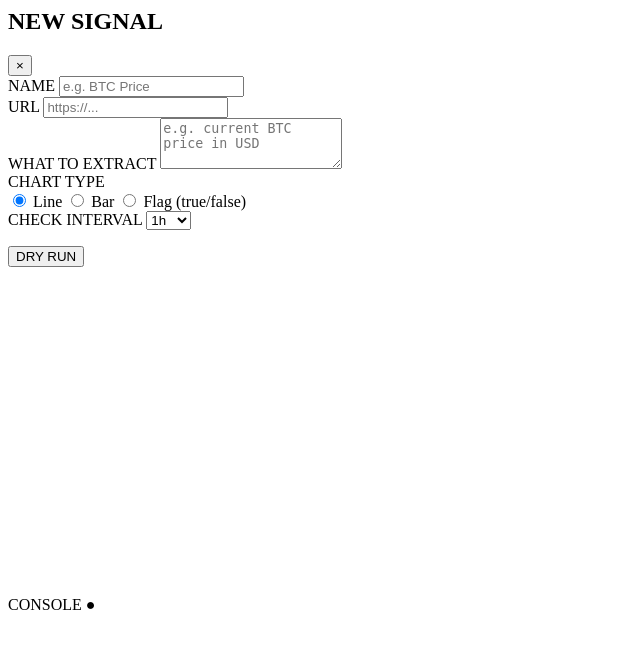
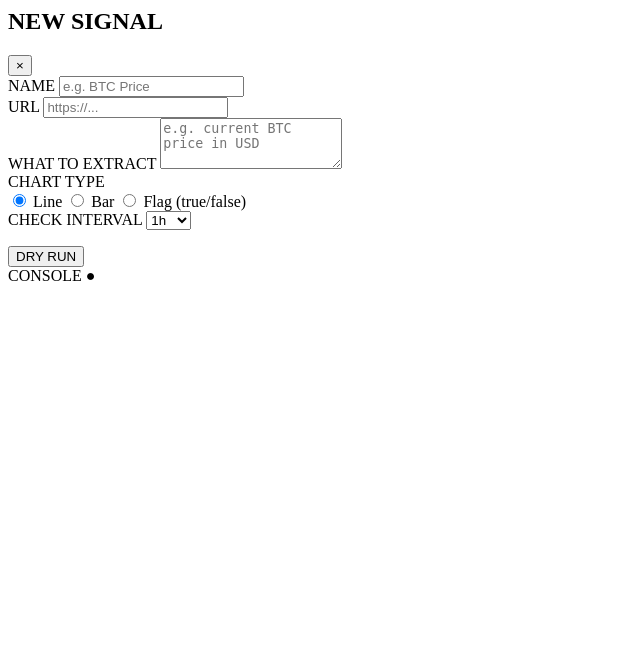
Before and after one commit to juanroldanbrz/signals-app, a FastAPI app: template src/templates/partials/create_modal.html in a window 1280 px wide. Shown: the top 649 px of the page, without its empty margins (0-640 px from the left). Run offline with FastAPI, Linux system fonts and the light colour scheme; the template is opened without the code that fills it, so the values that code supplies are empty; parts of the project's set-up code (start-up, migrations or seed data) failed here and were passed over.

Commit message:
fix: console inside form (no dead space), fix event.msg key, proper console height

```diff
--- a/src/templates/partials/create_modal.html
+++ b/src/templates/partials/create_modal.html
@@ -1,10 +1,10 @@
 <div id="create-modal"
      class="fixed inset-0 bg-black/80 backdrop-blur-sm flex items-center justify-center z-50"
      onclick="if(event.target===this) this.remove()">
-  <div class="bg-dark-card border border-dark-border rounded-lg w-full max-w-xl mx-4" onclick="event.stopPropagation()">
+  <div class="bg-dark-card border border-dark-border rounded-lg w-full max-w-xl mx-4 flex flex-col max-h-[90vh]" onclick="event.stopPropagation()">
 
     <!-- Header -->
-    <div class="flex items-center justify-between px-6 py-4 border-b border-dark-border">
+    <div class="flex items-center justify-between px-6 py-4 border-b border-dark-border shrink-0">
       <div class="flex items-center gap-3">
         <h2 class="font-bold text-white tracking-wider text-sm font-mono">NEW SIGNAL</h2>
         {% if user.subscription_type == "FREE" %}
@@ -15,12 +15,15 @@
         class="text-gray-600 hover:text-white transition-colors text-xl leading-none">×</button>
     </div>
 
+    <!-- Body: scrollable -->
+    <div class="overflow-y-auto flex-1">
+
       <!-- Flip card -->
       <div style="perspective: 1000px;">
-      <div id="flip-inner" style="transition: transform 0.5s; transform-style: preserve-3d; position: relative; min-height: 520px;">
+        <div id="flip-inner" style="transition: transform 0.5s; transform-style: preserve-3d; position: relative;">
 
           <!-- FRONT: Form -->
-        <div style="backface-visibility: hidden;" class="px-6 py-5 absolute inset-0">
+          <div style="backface-visibility: hidden;" class="px-6 py-5">
             <div class="space-y-4">
               <div>
                 <label class="block text-xs text-gray-600 font-mono mb-1">NAME</label>
@@ -77,10 +80,23 @@
                 DRY RUN
               </button>
             </div>
+
+            <!-- Console — inside the form, shown during dry run -->
+            <div id="dry-run-console" class="hidden mt-4">
+              <div class="bg-black border border-dark-border rounded overflow-hidden">
+                <div class="flex items-center gap-2 px-3 py-1.5 border-b border-dark-border">
+                  <span class="text-xs text-gray-600 font-mono tracking-wider">CONSOLE</span>
+                  <span id="console-spinner" class="hidden text-neon-green text-xs font-mono animate-pulse">●</span>
+                </div>
+                <div id="console-output"
+                     class="px-3 py-2 font-mono text-xs text-neon-green leading-relaxed h-56 overflow-y-auto overflow-x-hidden break-all">
+                </div>
+              </div>
+            </div>
           </div>
 
           <!-- BACK: Preview -->
-        <div id="card-back" style="backface-visibility: hidden; transform: rotateY(180deg);" class="px-6 py-5 absolute inset-0">
+          <div id="card-back" style="backface-visibility: hidden; transform: rotateY(180deg); top: 0; left: 0; right: 0;" class="px-6 py-5 absolute">
             <div class="border border-dark-border rounded p-4 space-y-3 text-xs font-mono mb-5">
               <div class="text-gray-500 tracking-wider mb-3">PREVIEW RESULT</div>
               <div class="flex gap-3 items-center">
@@ -123,19 +139,7 @@
         </div>
       </div>
 
-    <!-- Console — live progress log, shown during dry run -->
-    <div id="dry-run-console" class="hidden px-6 pb-5">
-      <div class="bg-black border border-dark-border rounded overflow-hidden">
-        <div class="flex items-center gap-2 px-3 py-1.5 border-b border-dark-border">
-          <span class="text-xs text-gray-600 font-mono tracking-wider">CONSOLE</span>
-          <span id="console-spinner" class="hidden text-neon-green text-xs font-mono animate-pulse">●</span>
     </div>
-        <div id="console-output"
-             class="px-3 py-2 font-mono text-xs text-neon-green leading-relaxed max-h-72 overflow-y-auto overflow-x-hidden break-all">
-        </div>
-      </div>
-    </div>
-
   </div>
 </div>
 
@@ -229,10 +233,9 @@
         if (!line.startsWith('data: ')) continue;
         try {
           const event = JSON.parse(line.slice(6));
-          if (event.progress !== undefined) {
-            consoleLog(event.progress);
+          if (event.msg !== undefined) {
+            consoleLog(event.msg);
           } else {
-            // done event
             data = event;
           }
         } catch (_) {}
@@ -249,7 +252,7 @@
       return;
     }
 
-    consoleLog('Done.', 'text-gray-500');
+    consoleLog('✓ Done.', 'text-gray-500');
 
     // Populate back face
     const valueEl = document.getElementById('preview-value');
```
Lines whose indentation alone changed are shown as unchanged.
